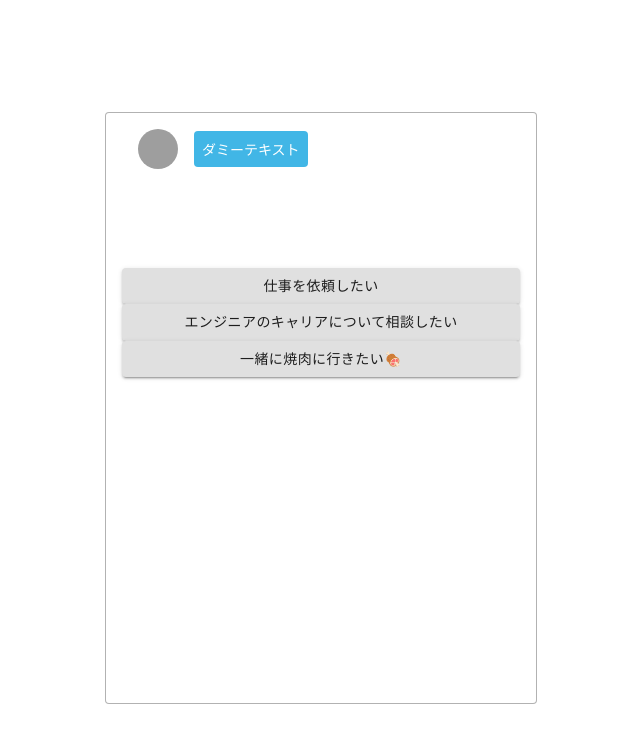
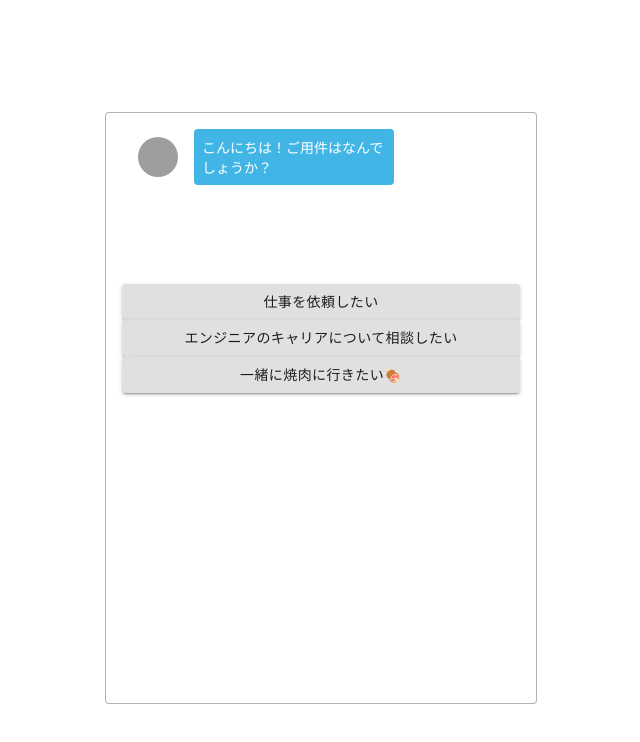
Before and after one commit to natsume0718/React-ChatBot, a React (Create React App) app: page / in a window 1280 px wide. Shown: the top 742 px of the page, without its empty margins (319-959 px from the left). Built offline with nearby package versions, Linux system fonts and the light colour scheme; grey boxes are pictures that could not be loaded.

Commit message:
show dummy chat

```diff
--- a/src/App.jsx
+++ b/src/App.jsx
@@ -23,14 +23,29 @@ export default class App extends React.Component {
     })
   }
 
+  initChats () {
+    const initData = this.state.dataset[this.state.currentId]
+    const chat = {
+      type: 'question',
+      text: initData.question
+    }
+    const chats = this.state.chats
+    chats.push(chat)
+    this.setState({
+        chats: chats
+      }
+    )
+  }
+
   componentDidMount () {
-    this.initAnswer();
+    this.initAnswer()
+    this.initChats()
   }
 
   render () {
     return <section className="c-section">
       <div className="c-box">
-        <Chats />
+        <Chats chats={this.state.chats}/>
         <AnswersList answers={this.state.answers}/>
       </div>
     </section>
--- a/src/components/Chat.jsx
+++ b/src/components/Chat.jsx
@@ -5,13 +5,15 @@ import ListItemText from '@material-ui/core/ListItemText'
 import Typography from '@material-ui/core/Typography'
 import ListItem from '@material-ui/core/ListItem'
 
-const Chat = () => {
+const Chat = (props) => {
+  const isQ = props.type === 'question';
+  const typeClass = isQ ? 'p-chat__row' : 'p-chat__revers';
   return (
-    <ListItem>
+    <ListItem className={typeClass }>
       <ListItemAvatar>
         <Avatar alt="Remy Sharp" src="/static/images/avatar/1.jpg"/>
       </ListItemAvatar>
-      <div className="p-chat__bubble">ダミーテキスト</div>
+      <div className="p-chat__bubble">{props.text}</div>
     </ListItem>
   )
 }
--- a/src/components/Chats.jsx
+++ b/src/components/Chats.jsx
@@ -15,11 +15,16 @@ const useStyles = makeStyles((theme) => ({
   },
 }))
 
-const Chats = () => {
+const Chats = (props) => {
   const classes = useStyles()
   return (
     <List className={classes.root}>
-      <Chat></Chat>
+      {props.chats.map((val,i) => {
+        return (
+          <Chat text={val.text} type={val.type} key={i.toString()}></Chat>
+        )
+      })}
+
     </List>
   )
 }
```
